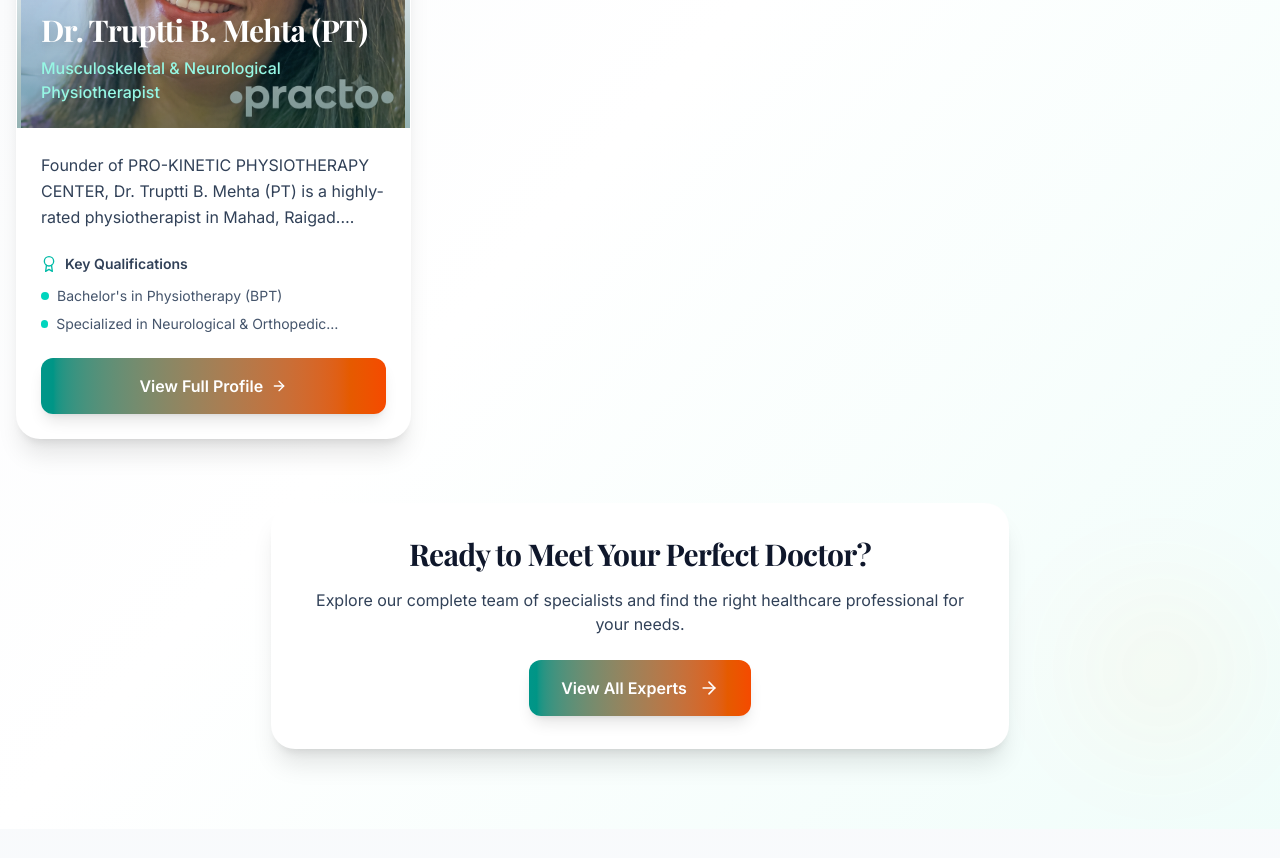
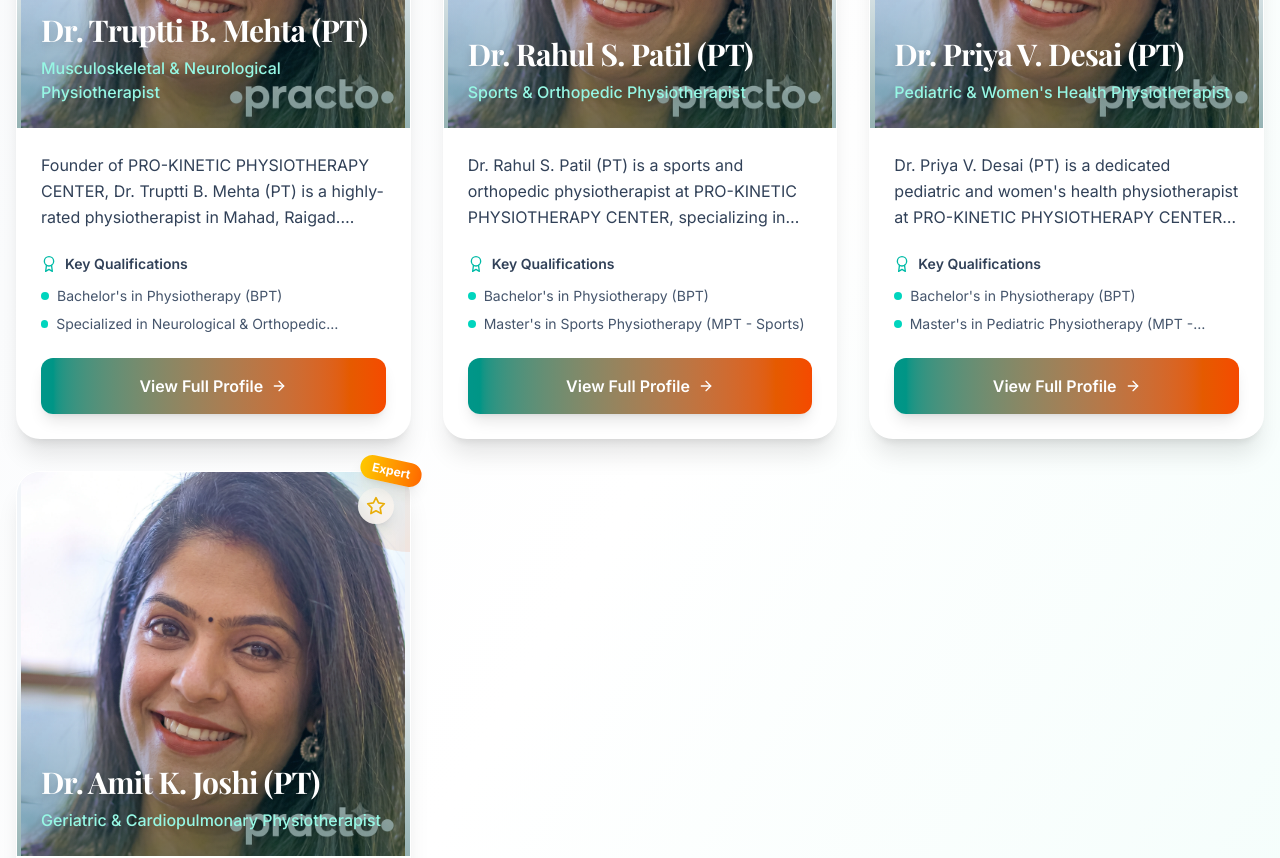
Before and after one commit to amol2344/Well-physio-center, a React (Vite) app in the folder frontend/: page / in a window 1280 px wide. Shown: the part 6020-6878 px from the top of the page. Built offline with nearby package versions, Linux system fonts and the light colour scheme; no server answers.

Commit message:
Update doctor image

```diff
--- a/frontend/src/data/doctors.js
+++ b/frontend/src/data/doctors.js
@@ -62,7 +62,162 @@ export const doctors = [
       instagram: "https://www.instagram.com/reel/DW9FZPbjArF/",
     },
   },
-
+ {
+    id: 2,
+    name: "Dr. Rahul S. Patil (PT)",
+    title: "Sports & Orthopedic Physiotherapist",
+    specialty: "Sports Rehabilitation & Orthopedic Physiotherapy",
+    seoTitle: "Dr. Rahul S. Patil - Sports Physiotherapist in Mahad, Raigad",
+    seoDescription:
+      "Expert sports and orthopedic physiotherapist at PRO-KINETIC PHYSIOTHERAPY CENTER in Mahad specializing in sports injuries, ACL rehabilitation, and joint pain management.",
+    slug: "dr-rahul-patil-sports-physiotherapist",
+    areasServed: ["Mahad", "Raigad District", "Maharashtra"],
+    focusKeywords: [
+      "sports physiotherapist in Mahad",
+      "ACL rehabilitation",
+      "sports injury treatment",
+      "orthopedic physiotherapy",
+      "joint pain treatment Mahad",
+    ],
+    bio: "Dr. Rahul S. Patil (PT) is a sports and orthopedic physiotherapist at PRO-KINETIC PHYSIOTHERAPY CENTER, specializing in ACL rehabilitation, sports injuries, and joint pain management for athletes and active individuals.",
+    longBio:
+      "Dr. Rahul S. Patil (PT) brings extensive experience in sports rehabilitation and orthopedic physiotherapy. He works closely with athletes and active individuals to recover from injuries such as ACL tears, rotator cuff injuries, and ankle sprains. His evidence-based approach combines manual therapy with sport-specific exercise programs to ensure a safe and speedy return to activity.",
+    qualifications: [
+      "Bachelor's in Physiotherapy (BPT)",
+      "Master's in Sports Physiotherapy (MPT - Sports)",
+    ],
+    specializations: [
+      "ACL & Ligament Rehabilitation",
+      "Sports Injury Management",
+      "Shoulder & Rotator Cuff Therapy",
+      "Joint Pain & Arthritis Management",
+      "Kinesio Taping & Manual Therapy",
+    ],
+    experience: "8+ years",
+    certificate: DrCertificateImage,
+    education: "Master's in Physiotherapy - Sports (MPT)",
+    certifications: [
+      "Certified Sports Physiotherapist",
+      "Kinesio Taping Practitioner",
+    ],
+    contact: {
+      phone: "+91-8460286466",
+      hours: "Mon - Sat: Open until 8:00 PM",
+    },
+    address:
+      "PRO-KINETIC PHYSIOTHERAPY CENTER, Opposite MMA Housing Society, Mahad MIDC, Raigad District, Maharashtra (Pin: 402309)",
+    image: DrTruptiImage,
+    languages: ["English", "Marathi", "Hindi"],
+    consultationFee: "₹500",
+    availability: "Monday through Saturday",
+    consultationLinks: {
+      inClinic: "https://www.justdial.com/Raigad-Maharashtra/BFit-Physiotherapy-Clinic-Mahad/9999P2141-2141-230331002955-V5B3_BZDET",
+    },
+  },
+  {
+    id: 3,
+    name: "Dr. Priya V. Desai (PT)",
+    title: "Pediatric & Women's Health Physiotherapist",
+    specialty: "Pediatric & Women's Health Physiotherapy",
+    seoTitle: "Dr. Priya V. Desai - Pediatric Physiotherapist in Mahad, Raigad",
+    seoDescription:
+      "Specialized pediatric and women's health physiotherapist at PRO-KINETIC PHYSIOTHERAPY CENTER in Mahad offering care for children with developmental delays, cerebral palsy, and postnatal rehabilitation.",
+    slug: "dr-priya-desai-pediatric-physiotherapist",
+    areasServed: ["Mahad", "Raigad District", "Maharashtra"],
+    focusKeywords: [
+      "pediatric physiotherapist Mahad",
+      "women's health physiotherapy",
+      "postnatal rehabilitation",
+      "cerebral palsy treatment",
+      "developmental delay physiotherapy",
+    ],
+    bio: "Dr. Priya V. Desai (PT) is a dedicated pediatric and women's health physiotherapist at PRO-KINETIC PHYSIOTHERAPY CENTER, offering specialized care for children with developmental challenges and women's postnatal recovery.",
+    longBio:
+      "Dr. Priya V. Desai (PT) has a deep passion for improving quality of life in children and women through targeted physiotherapy. She has extensive experience managing pediatric conditions such as cerebral palsy, developmental delays, and muscular dystrophy. She also offers comprehensive postnatal rehabilitation programs, pelvic floor therapy, and antenatal care to support women at every stage of their journey.",
+    qualifications: [
+      "Bachelor's in Physiotherapy (BPT)",
+      "Master's in Pediatric Physiotherapy (MPT - Pediatrics)",
+    ],
+    specializations: [
+      "Pediatric Developmental Physiotherapy",
+      "Cerebral Palsy & Muscular Dystrophy Management",
+      "Postnatal & Pelvic Floor Rehabilitation",
+      "Antenatal Exercise Programs",
+      "Sensory Integration Therapy",
+    ],
+    experience: "6+ years",
+    certificate: DrCertificateImage,
+    education: "Master's in Physiotherapy - Pediatrics (MPT)",
+    certifications: [
+      "Certified Pediatric Physiotherapist",
+      "Pelvic Floor Rehabilitation Specialist",
+    ],
+    contact: {
+      phone: "+91-8460286466",
+      hours: "Mon - Sat: Open until 8:00 PM",
+    },
+    address:
+      "PRO-KINETIC PHYSIOTHERAPY CENTER, Opposite MMA Housing Society, Mahad MIDC, Raigad District, Maharashtra (Pin: 402309)",
+    image: DrTruptiImage,
+    languages: ["English", "Marathi", "Hindi"],
+    consultationFee: "₹500",
+    availability: "Monday through Saturday",
+    consultationLinks: {
+      inClinic: "https://www.justdial.com/Raigad-Maharashtra/BFit-Physiotherapy-Clinic-Mahad/9999P2141-2141-230331002955-V5B3_BZDET",
+    },
+  },
+  {
+    id: 4,
+    name: "Dr. Amit K. Joshi (PT)",
+    title: "Geriatric & Cardiopulmonary Physiotherapist",
+    specialty: "Geriatric & Cardiopulmonary Physiotherapy",
+    seoTitle: "Dr. Amit K. Joshi - Geriatric Physiotherapist in Mahad, Raigad",
+    seoDescription:
+      "Experienced geriatric and cardiopulmonary physiotherapist at PRO-KINETIC PHYSIOTHERAPY CENTER in Mahad offering rehabilitation for elderly patients, stroke recovery, and cardiac rehab programs.",
+    slug: "dr-amit-joshi-geriatric-physiotherapist",
+    areasServed: ["Mahad", "Raigad District", "Maharashtra"],
+    focusKeywords: [
+      "geriatric physiotherapist Mahad",
+      "stroke rehabilitation Mahad",
+      "cardiac rehabilitation",
+      "elderly physiotherapy",
+      "balance and gait training",
+    ],
+    bio: "Dr. Amit K. Joshi (PT) specializes in geriatric and cardiopulmonary physiotherapy at PRO-KINETIC PHYSIOTHERAPY CENTER, helping elderly patients and cardiac patients regain independence and improve their quality of life.",
+    longBio:
+      "Dr. Amit K. Joshi (PT) is a compassionate physiotherapist with a focus on elderly care and cardiopulmonary rehabilitation. He works with patients recovering from strokes, cardiac events, and age-related conditions such as osteoporosis and balance disorders. His holistic treatment plans emphasize fall prevention, gait training, breathing exercises, and improving overall functional independence for senior patients.",
+    qualifications: [
+      "Bachelor's in Physiotherapy (BPT)",
+      "Master's in Cardiopulmonary Physiotherapy (MPT)",
+    ],
+    specializations: [
+      "Stroke & Neurological Rehabilitation",
+      "Cardiac Rehabilitation Programs",
+      "Balance & Gait Training for Elderly",
+      "Osteoporosis & Fall Prevention",
+      "Breathing Exercises & Pulmonary Rehab",
+    ],
+    experience: "10+ years",
+    certificate: DrCertificateImage,
+    education: "Master's in Physiotherapy - Cardiopulmonary (MPT)",
+    certifications: [
+      "Certified Cardiac Rehabilitation Specialist",
+      "Geriatric Care Physiotherapy Certification",
+    ],
+    contact: {
+      phone: "+91-8460286466",
+      hours: "Mon - Sat: Open until 8:00 PM",
+    },
+    address:
+      "PRO-KINETIC PHYSIOTHERAPY CENTER, Opposite MMA Housing Society, Mahad MIDC, Raigad District, Maharashtra (Pin: 402309)",
+    image: DrTruptiImage,
+    languages: ["English", "Marathi", "Hindi"],
+    consultationFee: "₹500",
+    availability: "Monday through Saturday",
+    consultationLinks: {
+      inClinic: "https://www.justdial.com/Raigad-Maharashtra/BFit-Physiotherapy-Clinic-Mahad/9999P2141-2141-230331002955-V5B3_BZDET",
+    },
+  },
 ];
 
 export default doctors;
```
